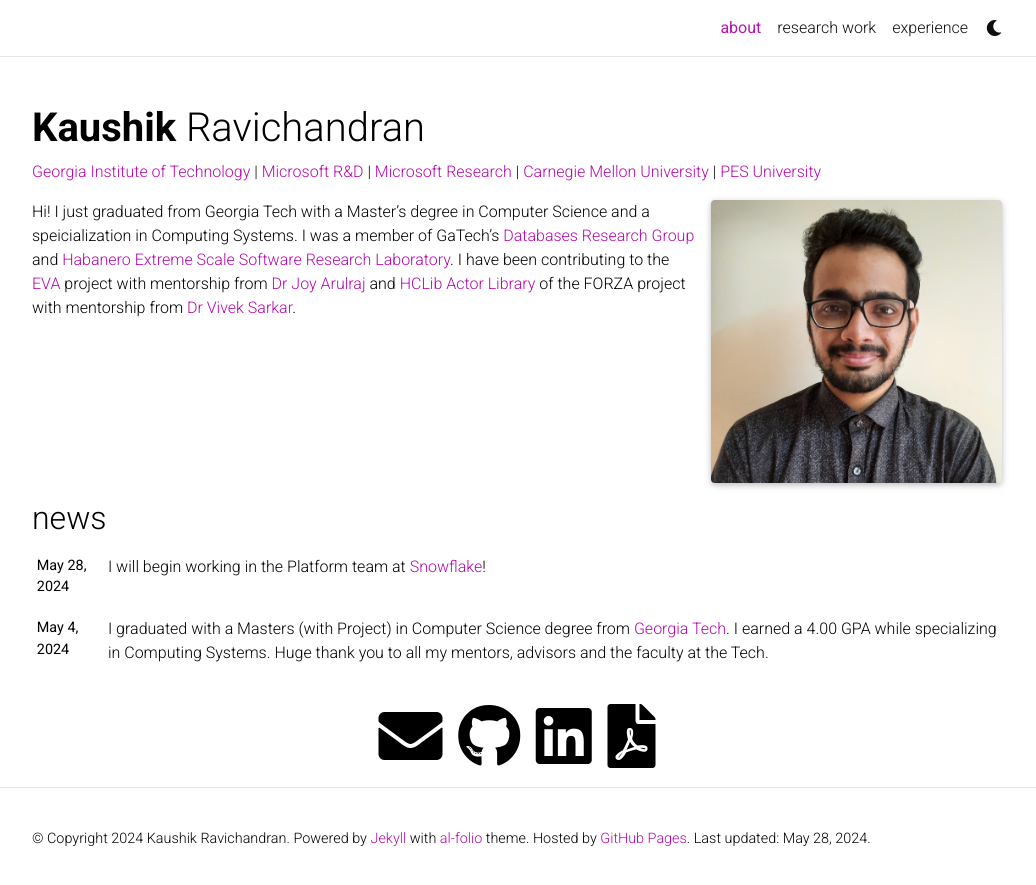
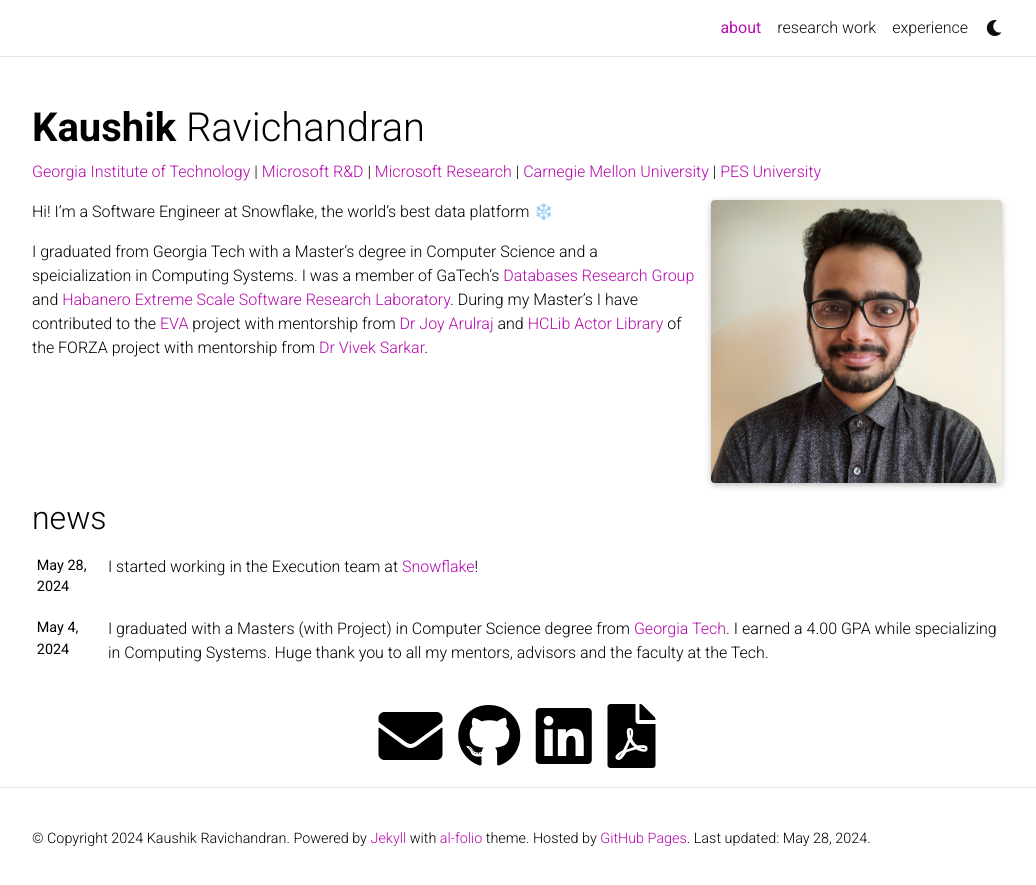
Before and after one commit to kaushikravichandran/kaushikravichandran.github.io, a Jekyll site: the page built from _pages/about.md, in a window 1280 px wide. Shown: the top 885 px of the page, without its empty margins (123-1159 px from the left). Built offline with Jekyll 4.4.1, drawn with Linux system fonts in a browser that asks for light colours; full-size pictures stand in for the smaller copies a plugin makes; comment, search, counter and statistics services are not loaded; a style sheet for code colours, icons or effects is not loaded.

Commit message:
snow update

```diff
--- a/_data/cv.yml
+++ b/_data/cv.yml
@@ -1,6 +1,12 @@
 - title: Full-time
   type: time_table
   contents:
+    - title: Software Engineer
+      institution: <a href="https://snowflake.com/">Snowflake</a> (Mentor- <a href="#">Sandeep Seethapathy</a>)
+      year: May 2024 - Present
+      description:
+        - Working in the Execution team of the SQL org that operates the core data processing engine
+
     - title: Software Engineer
       institution: <a href="https://www.microsoft.com/en-in/msidc">Microsoft R&D India</a> (Mentor- <a href="https://www.linkedin.com/in/marc-friedman-b212096">Dr Marc Friedman</a>)
       year: Jul 2020 - Aug 2022
--- a/_pages/about.md
+++ b/_pages/about.md
@@ -20,8 +20,10 @@ selected_papers: false # includes a list of papers marked as "selected={true}"
 social: true  # includes social icons at the bottom of the page
 ---
 
-Hi! I just graduated from Georgia Tech with a Master's degree in Computer Science and a speicialization in Computing Systems. I was a member of GaTech's <a href="https://db.cc.gatech.edu/">Databases Research Group</a> and <a href="https://habanero.cc.gatech.edu/">Habanero Extreme Scale Software Research Laboratory</a>. I have been contributing to the <a href="https://evadb.readthedocs.io/">EVA</a> project with mentorship from <a href="https://faculty.cc.gatech.edu/~jarulraj/">Dr Joy Arulraj</a> and <a href="https://hclib-actor.com/"> HCLib Actor Library</a> of the FORZA project with mentorship from <a href="https://vsarkar.cc.gatech.edu/">Dr Vivek Sarkar</a>.
+Hi! I'm a Software Engineer at Snowflake, the world's best data platform ❄️
 
-<!-- I enjoy travelling and hiking. I have been fortunate to have visited over 20 states in the US over the last 2 years. I have driven both coasts up and down, and across the country once. I have hiked to the Sahale Glacier, the Kedarkantha peak and will be climbing Half Dome in August. Feel free to reach out to me for travel advice! -->
+I graduated from Georgia Tech with a Master's degree in Computer Science and a speicialization in Computing Systems. I was a member of GaTech's <a href="https://db.cc.gatech.edu/">Databases Research Group</a> and <a href="https://habanero.cc.gatech.edu/">Habanero Extreme Scale Software Research Laboratory</a>. During my Master's I have contributed to the <a href="https://evadb.readthedocs.io/">EVA</a> project with mentorship from <a href="https://faculty.cc.gatech.edu/~jarulraj/">Dr Joy Arulraj</a> and <a href="https://hclib-actor.com/"> HCLib Actor Library</a> of the FORZA project with mentorship from <a href="https://vsarkar.cc.gatech.edu/">Dr Vivek Sarkar</a>.
+
+<!-- I enjoy travelling, hiking and backpacking. I have been fortunate to have visited over 20 states in the US over the last 2 years. I have driven both coasts up and down, and across the country once. I have hiked to the Sahale Glacier, the Kedarkantha peak and will be climbing the Half Dome in August. Feel free to reach out to me for travel advice! -->
 
 <!-- I am looking for Applied Scientist/Research SDE/Research Engineering/SWE full-time opportunities starting May 2024. I wish to use my experience in building robust large-scale systems and my skills in producitizing high-quality research, to contribute to the Systems research community as well as drive products to their north star. Please reach out to me if your team or organization has any openings. -->
```
Also changed, not shown: _news/announcement_1.md (+1 -1 lines).
